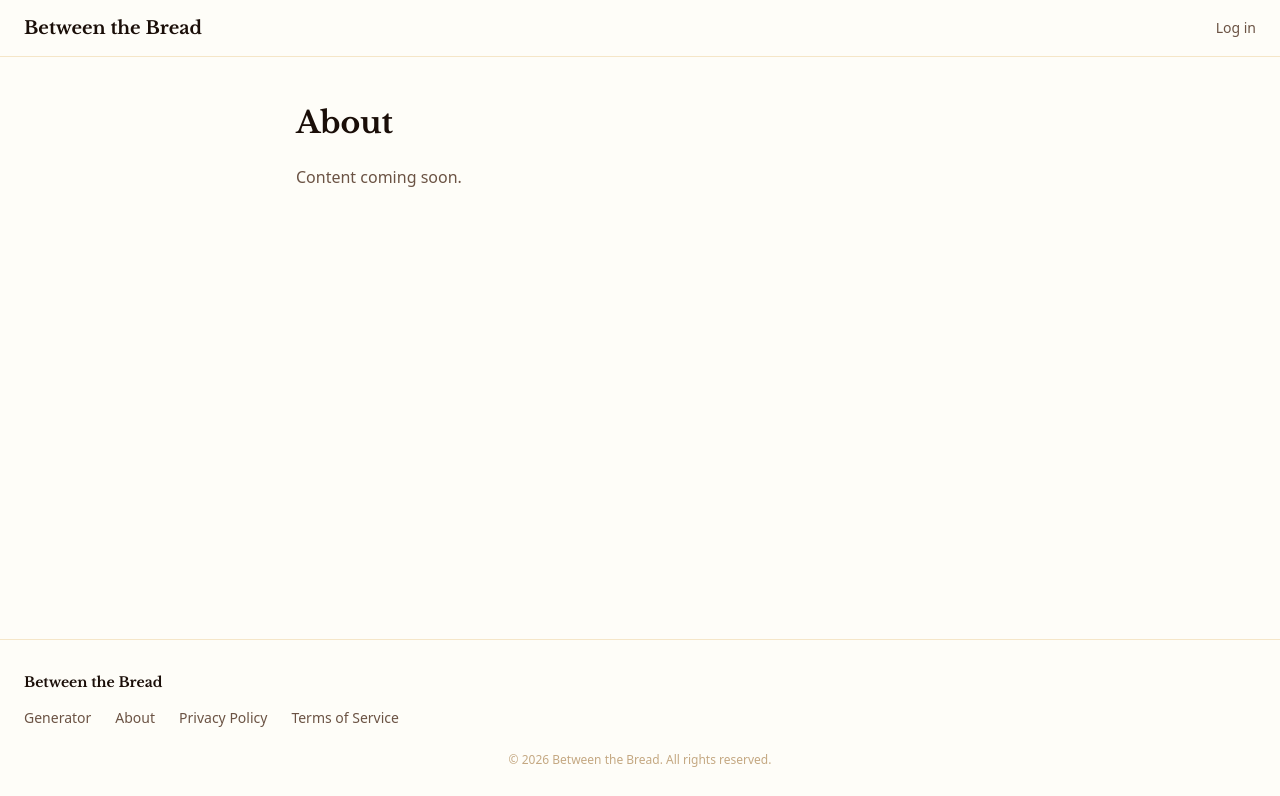
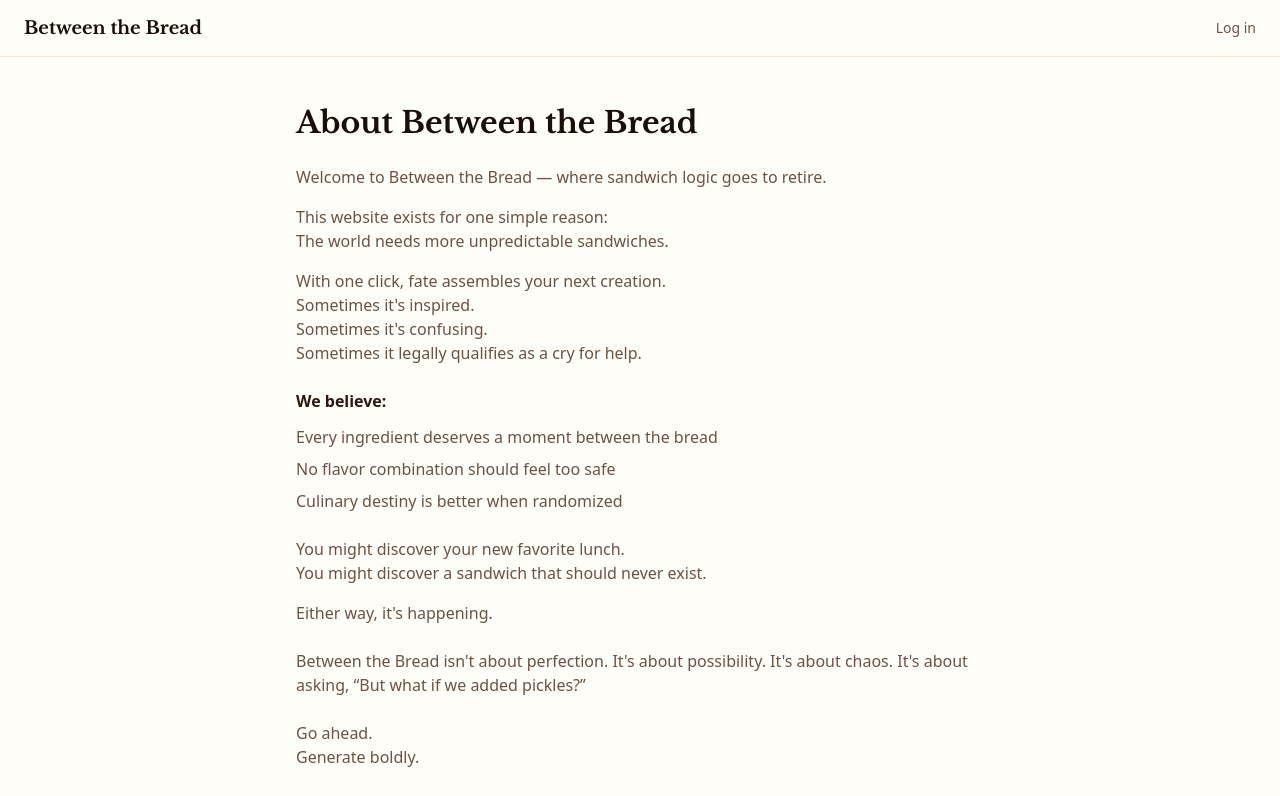
Before and after one commit to dylan-solomon/Between-the-Bread, a React (Vite) app: page /about in a window 1280 px wide. Shown: the top 796 px of the page. Built offline with nearby package versions, Linux system fonts and the light colour scheme; no server answers.

Commit message:
Add about page content

```diff
--- a/src/pages/AboutPage.tsx
+++ b/src/pages/AboutPage.tsx
@@ -4,8 +4,57 @@ export default function AboutPage() {
   return (
     <AppShell>
       <div className="mx-auto max-w-[720px] px-4 py-12">
-        <h1 className="font-display text-3xl font-bold text-neutral-900">About</h1>
-        <p className="mt-6 text-neutral-600">Content coming soon.</p>
+        <h1 className="font-display text-3xl font-bold text-neutral-900">About Between the Bread</h1>
+
+        <p className="mt-6 text-neutral-600">
+          Welcome to Between the Bread — where sandwich logic goes to retire.
+        </p>
+
+        <p className="mt-4 text-neutral-600">
+          This website exists for one simple reason:
+          <br />
+          The world needs more unpredictable sandwiches.
+        </p>
+
+        <p className="mt-4 text-neutral-600">
+          With one click, fate assembles your next creation.
+          <br />
+          Sometimes it&apos;s inspired.
+          <br />
+          Sometimes it&apos;s confusing.
+          <br />
+          Sometimes it legally qualifies as a cry for help.
+        </p>
+
+        <p className="mt-6 font-semibold text-neutral-800">We believe:</p>
+        <ul className="mt-3 space-y-2 text-neutral-600">
+          <li>Every ingredient deserves a moment between the bread</li>
+          <li>No flavor combination should feel too safe</li>
+          <li>Culinary destiny is better when randomized</li>
+        </ul>
+
+        <p className="mt-6 text-neutral-600">
+          You might discover your new favorite lunch.
+          <br />
+          You might discover a sandwich that should never exist.
+        </p>
+
+        <p className="mt-4 text-neutral-600">Either way, it&apos;s happening.</p>
+
+        <p className="mt-6 text-neutral-600">
+          Between the Bread isn&apos;t about perfection. It&apos;s about possibility. It&apos;s about
+          chaos. It&apos;s about asking, &ldquo;But what if we added pickles?&rdquo;
+        </p>
+
+        <p className="mt-6 text-neutral-600">
+          Go ahead.
+          <br />
+          Generate boldly.
+        </p>
+
+        <p className="mt-6 font-display text-lg font-semibold text-neutral-800">
+          The bread is waiting.
+        </p>
       </div>
     </AppShell>
   )
```
Also changed, not shown: 1 other file (tests, documents, lock files or other folders).
